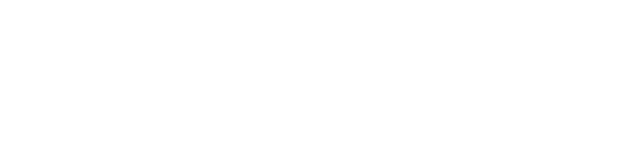
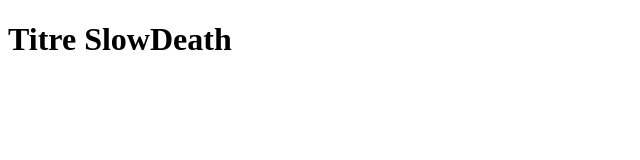
Before and after one commit to Gabriel-DELEPINE-ACKERS/SlowDeath_ackers, a plain HTML site: page index.html in a window 1280 px wide. Shown: the whole page, without its empty margins (0-640 px from the left). Drawn offline with Linux system fonts and the light colour scheme.

Commit message:
Add main heading to index.html

```diff
--- a/index.html
+++ b/index.html
@@ -8,6 +8,7 @@
 </head>
 
 <body>
+    <h1>Titre SlowDeath</h1>
 
 </body>
 
```
